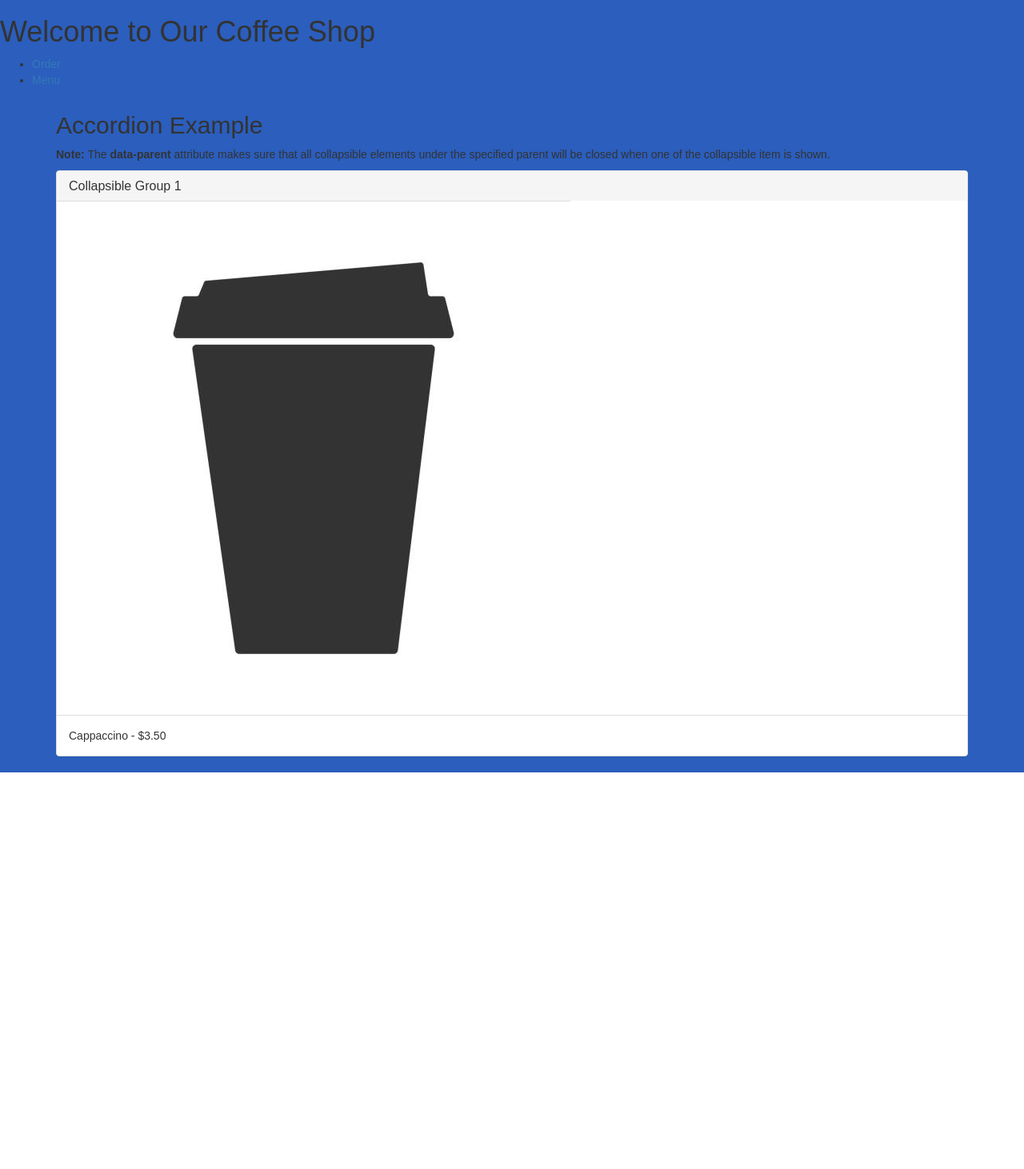
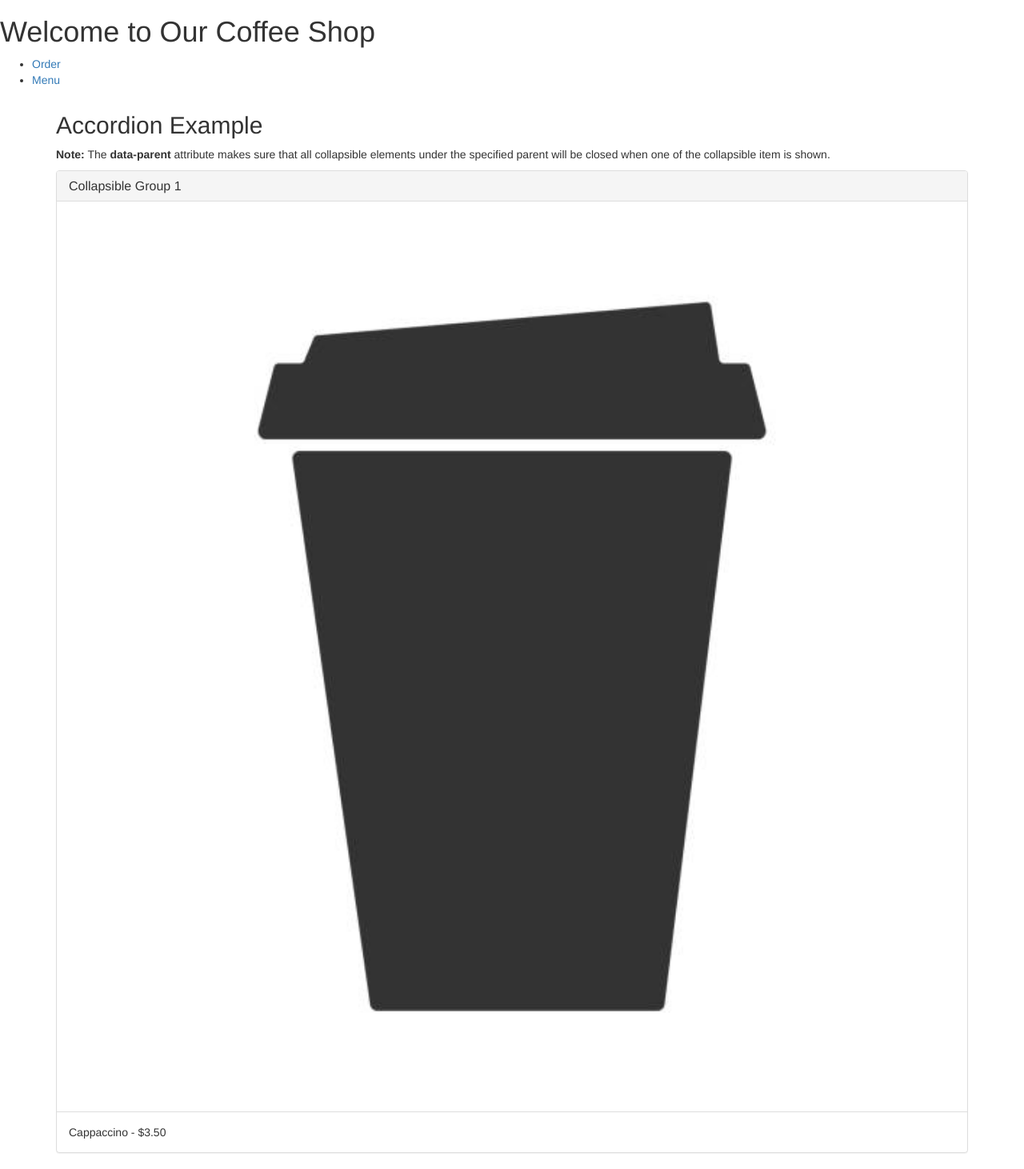
Before and after one commit to jolasunbankole/QR_menu, a Flask app: page /add-menu-page in a window 1280 px wide. Shown: the whole page at 80% size. Before the commit the page ends 966 px from the top, so only its background shows below. Run offline with Flask 3, Linux system fonts and the light colour scheme; some libraries are stand-ins or nearby versions.

Commit message:
Sixth commit coffee_cup

```diff
--- a/menu-svc/css/menu.css
+++ /dev/null
@@ -1,20 +0,0 @@
-title
-{
-    color: #fd1515;
-    font-size: 2em;
-    margin-bottom: 1em;
-}
-
-head
-{
-    background-color: #f5f5f5;
-    padding: 1em;
-}
-
-body
-{
-    background-color: #2b5ebd;
-    font-family: Arial, sans-serif;
-    margin: 0;
-    padding: 0;
-}
--- /dev/null
+++ b/menu-svc/static/menu.css
@@ -0,0 +1,6 @@
+img {
+    display: block;
+    width: 100%;
+    max-width: 100%;
+    height: auto;
+}
--- a/menu-svc/templates/menu.html
+++ b/menu-svc/templates/menu.html
@@ -3,12 +3,11 @@
     <head>
         <meta charset="UTF-8">
         <meta name="viewport" content="width=device-width, initial-scale=1.0">
-        <meta name="viewport" content="width=device-width, initial-scale=1">
         <link rel="stylesheet" href="https://maxcdn.bootstrapcdn.com/bootstrap/3.4.1/css/bootstrap.min.css">
         <script src="https://ajax.googleapis.com/ajax/libs/jquery/3.7.1/jquery.min.js"></script>
         <script src="https://maxcdn.bootstrapcdn.com/bootstrap/3.4.1/js/bootstrap.min.js"></script>
         <title>Menu</title>
-        <link rel="stylesheet" href="../css/menu.css">
+        <link rel="stylesheet" href="{{ url_for('static', filename='menu.css') }}">
     </head>
     <body>
         <div class="menu-container">
@@ -30,7 +29,9 @@
         </h4>
       </div>
       <div id="collapse1" class="panel-collapse collapse in">
-        <img class="panel-body" src="{{ url_for('static', filename='coffeecup.jpg') }}">
+        <div class="panel-body">
+          <img class="cup_imge" src="{{ url_for('static', filename='coffeecup.jpg') }}">
+        </div>
         <div class="panel-body"> Cappaccino - $3.50</div>
       </div>
     </div>
```
